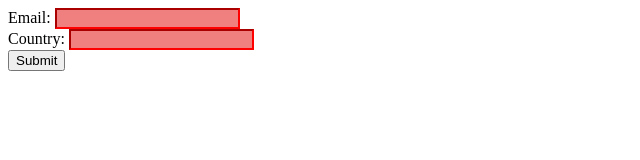
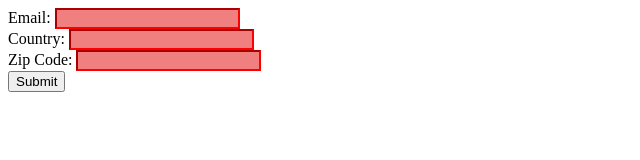
Before and after one commit to jwwals1/Form-Validation, a plain HTML site: page index.html in a window 1280 px wide. Shown: the whole page, without its empty margins (0-640 px from the left). Drawn offline with Linux system fonts and the light colour scheme.

Commit message:
added zip code input

```diff
--- a/index.html
+++ b/index.html
@@ -15,9 +15,16 @@
       <label for="country">Country: </label>
       <input type="text" name="country" id="country" required minlength="3" />
       <span class="error" aria-live="polite"></span><br />
-      <!-- <label for="zipeCode">Zip Code: </label>
-      <input type="number" id="zipCode" name="zipCode" required minlength="4" />
-      <span class="error" aria-live="polite"></span> -->
+      <label for="zipCode">Zip Code: </label>
+      <input
+        type="text"
+        id="zipCode"
+        name="zipCode"
+        required
+        minlength="4"
+        maxlength="10"
+      />
+      <span class="error" aria-live="polite"></span><br />
       <button>Submit</button>
     </form>
   </body>
```
